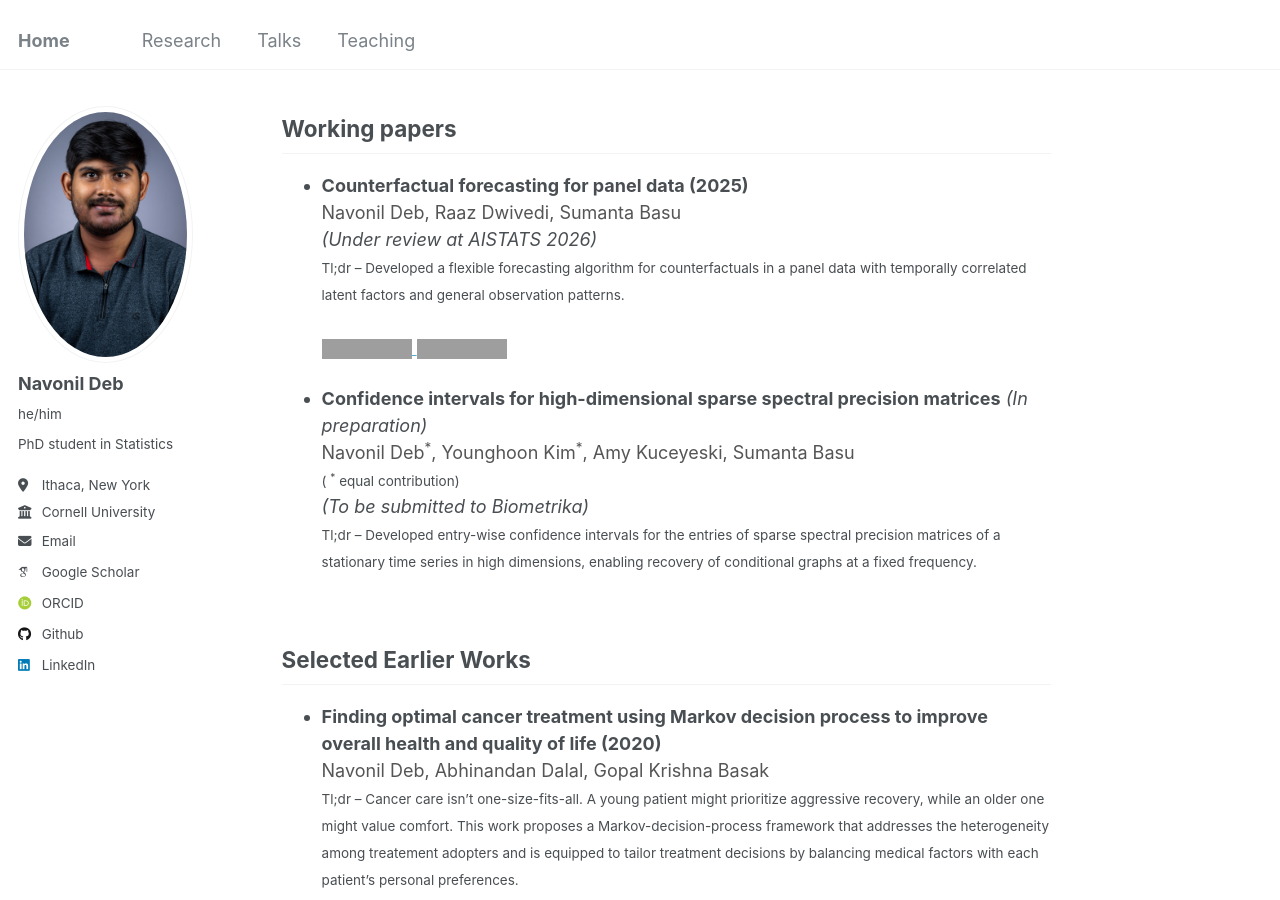
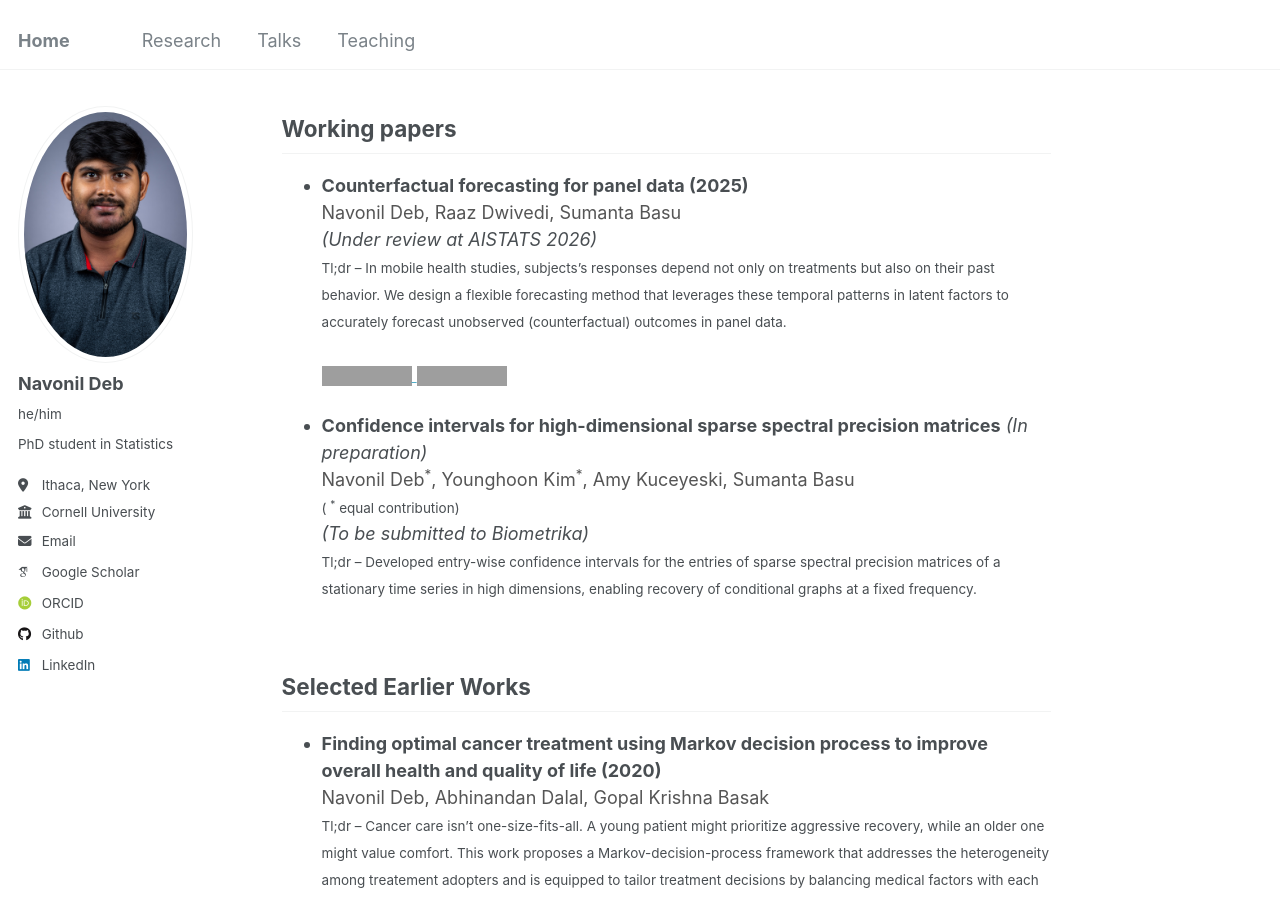
Before and after one commit to navonildeb/navonildeb.github.io, a Jekyll site: the page built from _publications/publications.md, in a window 1280 px wide and 900 px high, scrolled down 769 px. Built offline with Jekyll 4.4.1, drawn with Linux system fonts in a browser that asks for light colours; some web fonts are replaced; grey boxes are pictures that could not be loaded.

Commit message:
Update publications.md

```diff
--- a/_publications/publications.md
+++ b/_publications/publications.md
@@ -33,7 +33,7 @@ author_profile: true
   <span style="color:#555">Navonil Deb, Raaz Dwivedi, Sumanta Basu</span><br>
   <em>(Under review at AISTATS 2026)</em><br>
   <small>
-  Tl;dr – Developed a flexible forecasting algorithm for counterfactuals in a panel data with temporally correlated latent factors and general observation patterns.
+  Tl;dr – In mobile health studies, subjects’s responses depend not only on treatments but also on their past behavior. We design a flexible forecasting method that leverages these temporal patterns in latent factors to accurately forecast unobserved (counterfactual) outcomes in panel data.
   </small><br><br>
   <a href="/_publications/focus_preprint.pdf">
     <img src="https://img.shields.io/badge/Draft-PDF-8A2BE2?logo=adobeacrobatreader&logoColor=white" alt="Draft PDF" />
```
